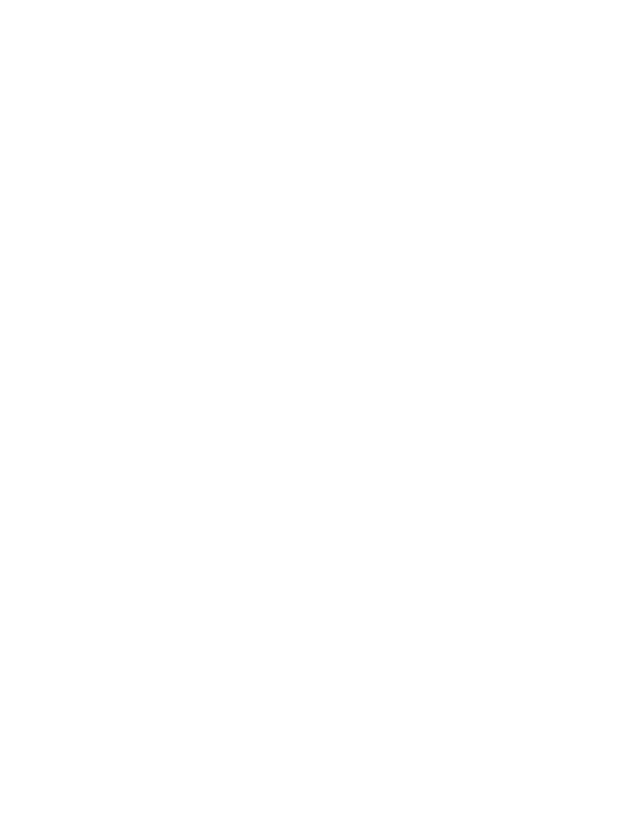
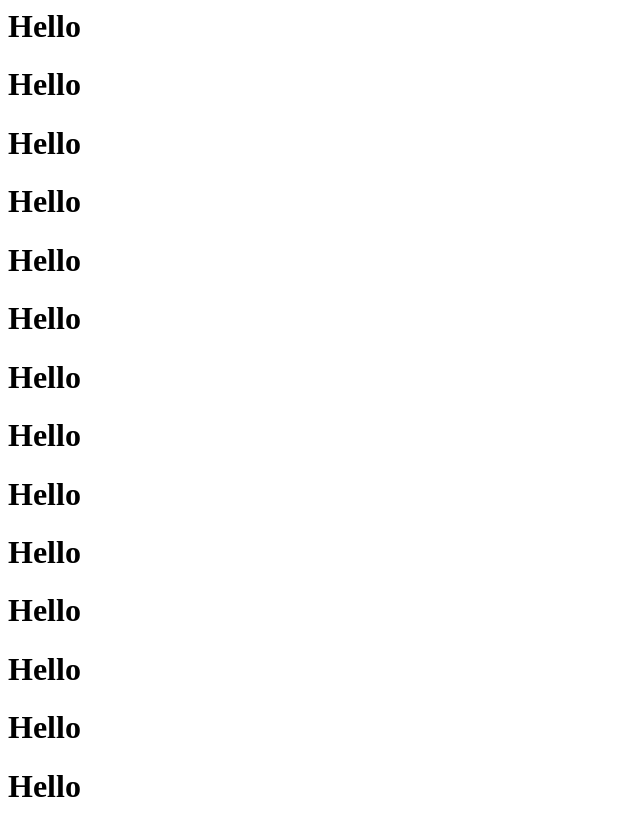
Before and after one commit to avicohenfs13/DanaRepo-AVI-, a plain HTML site: page index.html in a window 1280 px wide. Shown: the whole page, without its empty margins (0-640 px from the left). Before the commit the page ends 800 px from the top, so only its background shows below. Drawn offline with Linux system fonts and the light colour scheme.

Commit message:
add content to html file

```diff
--- a/index.html
+++ b/index.html
@@ -1,5 +1,19 @@
 <html>
   <body>
+    <h1>Hello</h1>
+    <h1>Hello</h1>
+    <h1>Hello</h1>
+    <h1>Hello</h1>
+    <h1>Hello</h1>
+    <h1>Hello</h1>
+    <h1>Hello</h1>
+    <h1>Hello</h1>
+    <h1>Hello</h1>
+    <h1>Hello</h1>
+    <h1>Hello</h1>
+    <h1>Hello</h1>
+    <h1>Hello</h1>
+    <h1>Hello</h1>
 
   </body>
 </html>
```
